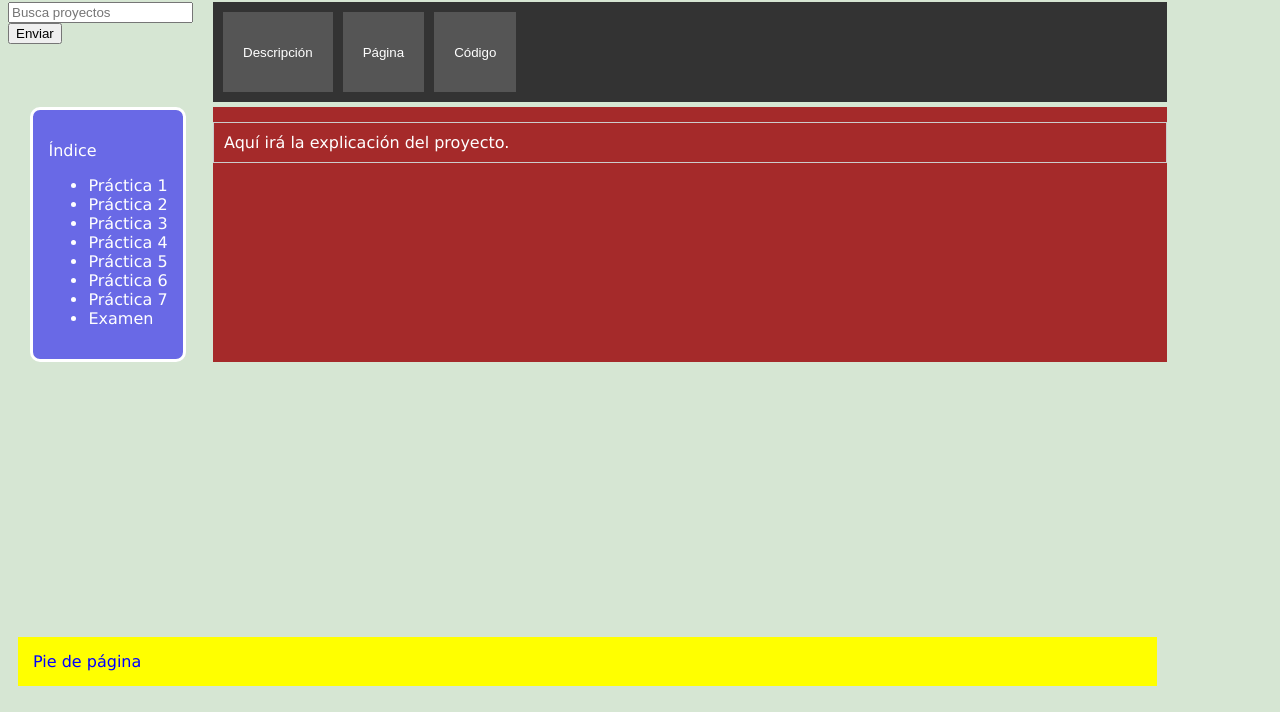
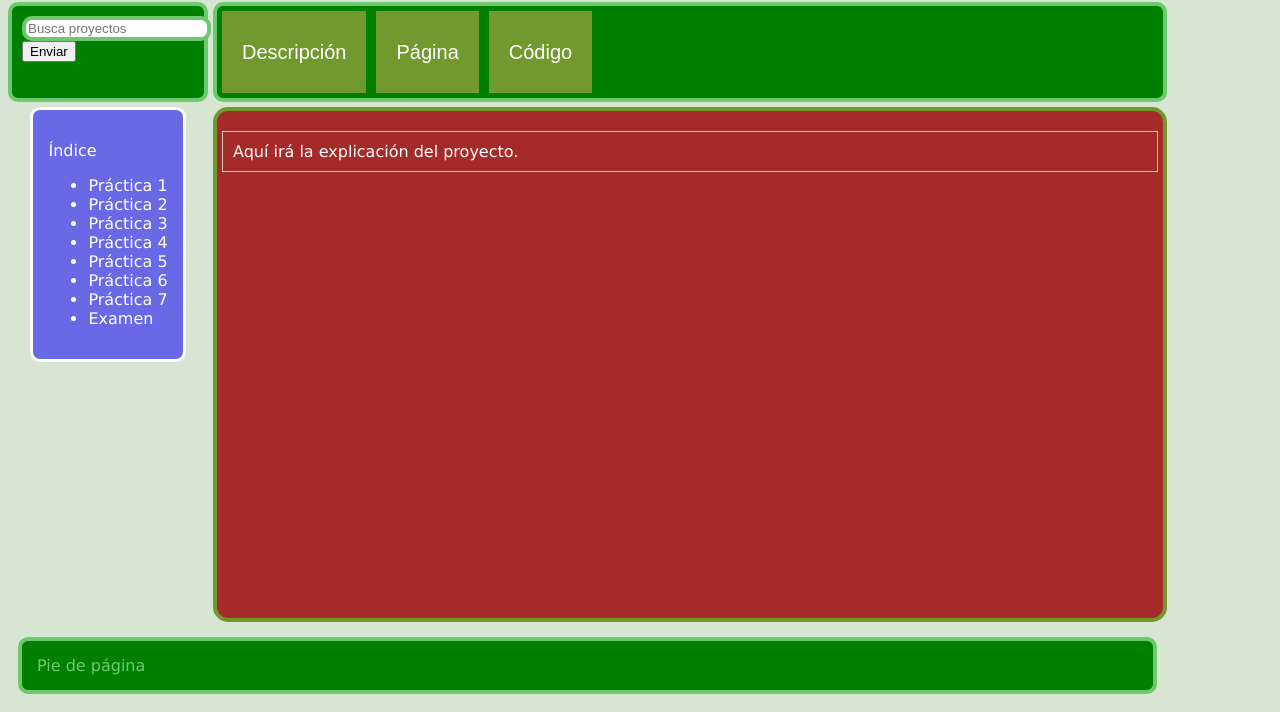
Before and after one commit to bitgartuburu/proyectoweb, a plain HTML site: page index.html in a window 1280 px wide. Shown: the part 139-851 px from the top of the page. Drawn offline with Linux system fonts and the light colour scheme.

Commit message:
1.0.0.2.33

```diff
--- a/css/style.css
+++ b/css/style.css
@@ -14,7 +14,7 @@ body  {
 .indice { background-color: rgb(105, 105, 230); color:white}
 .cuerpo-texto {background-color: brown; color:white}
 .icono {color:white}
-.footer {background-color: yellow; color: blue;}
+.footer {background-color: green; color: blue;}
 
 .cabecera {
     grid-column: 2 / 4;
@@ -37,9 +37,14 @@ body  {
 
 }
 .cuerpo-texto {
+    border: 4px solid;
+    border-color: #72992e;
+    border-radius: 15px;
     grid-column: 2 / 4;
-    grid-row: 3 / 4;
+    grid-row: 3 / 5;
+    padding: 5px;
 }
+
 .icono {
     grid-column: 1;
     grid-row: 1;
@@ -49,7 +54,9 @@ body  {
     padding: 15px;
     grid-column: 1 / 4;
     grid-row: 5;
-
+    border: 4px solid;
+    border-radius: 10px;
+    color: rgb(110, 200, 110);
 }
 a {
     text-decoration: none;
@@ -63,10 +70,19 @@ a:hover {
     grid-row: 2;
 }
 .busqueda {
+    background-color: green;
     grid-column: 1;
     grid-row: 2;
+    color: rgb(110, 200, 110);
+    border: 4px solid;
+    border-radius: 10px;
+    padding: 10px;
 }
-
+.search-input {
+    border: 4px solid;
+    border-radius: 10px;
+    color: rgb(110, 200, 110);
+}
 
 mark {
     background-color: #ffc107;
@@ -75,18 +91,22 @@ mark {
 }
 
 .barramenus {
+    border: 4px solid;
+    border-radius: 10px;
+    color: rgb(110, 200, 110);
     display: flex;
     gap: 10px;
-  background-color: #333;
-  padding: 10px;
+    background-color: green;
+    padding: 5px;
 }
 
 .barramenus button {
-  background: #555;
+    background: #72992e;
     color: white;
     border: none;
     padding: 10px 20px;
     cursor: pointer;
+    font-size: 20px;
 }
 
 .barramenus button:hover {
```
Lines whose indentation alone changed are shown as unchanged.
